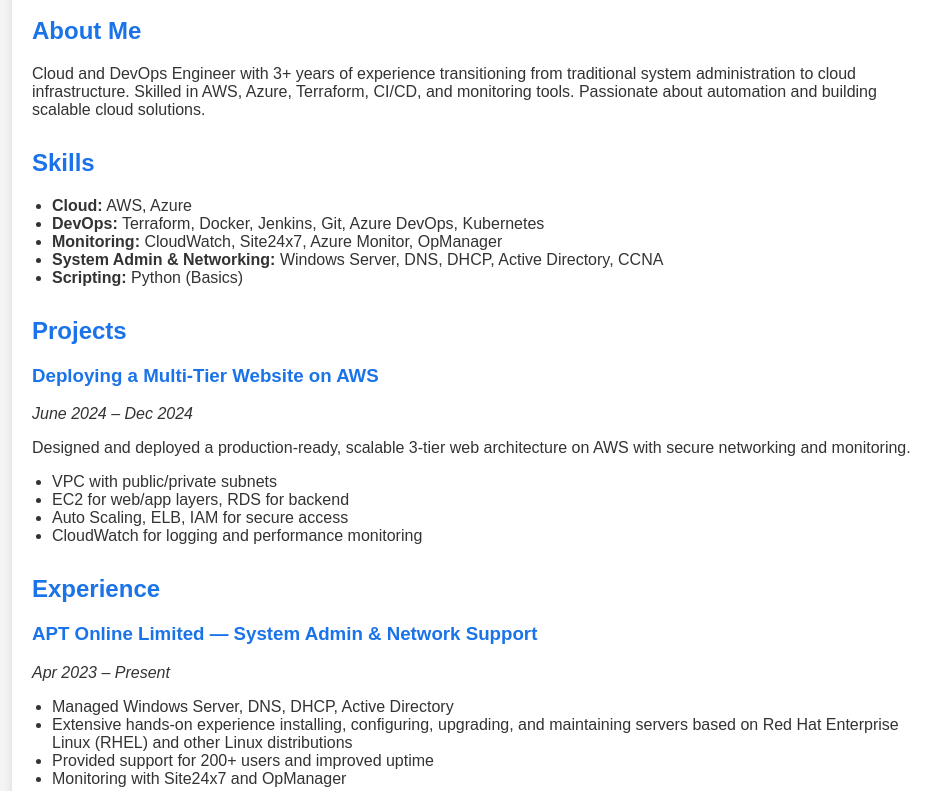
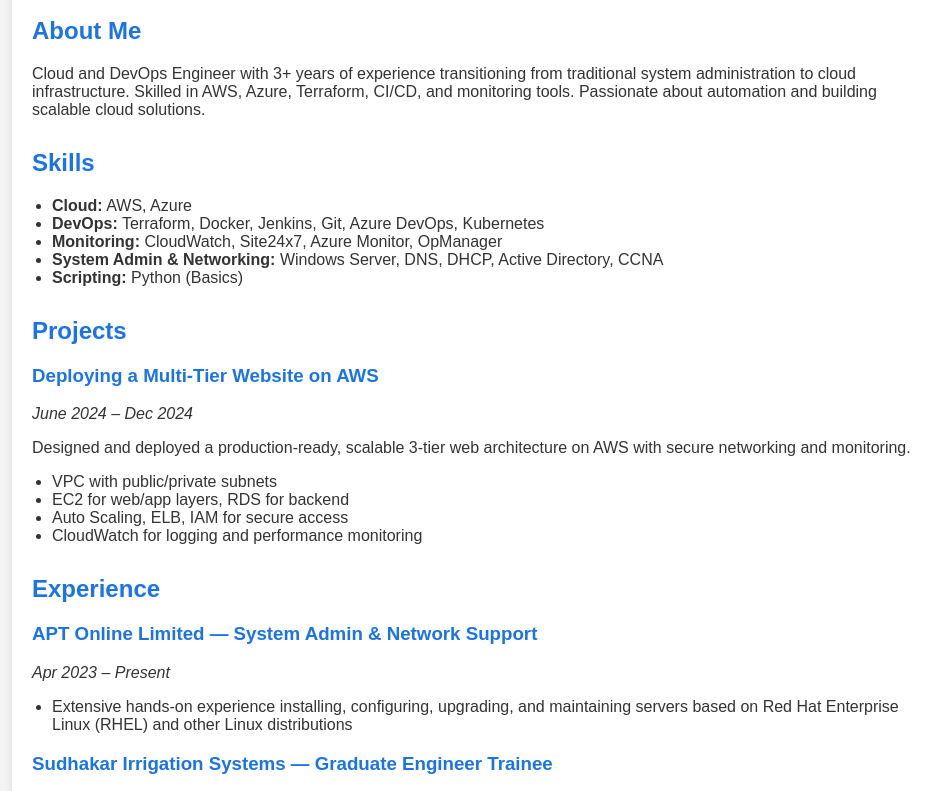
Before and after one commit to Rokkamravi9676/Ravi-Rokkam-Portfolio, a plain HTML site: page index.html in a window 1280 px wide. Shown: the part 161-952 px from the top of the page, without its empty margins (158-1099 px from the left). Drawn offline with Linux system fonts and the light colour scheme.

Commit message:
Update index.html
Changes done

```diff
--- a/index.html
+++ b/index.html
@@ -74,10 +74,7 @@
       <h3>APT Online Limited — System Admin & Network Support</h3>
       <p><em>Apr 2023 – Present</em></p>
       <ul>
-        <li>Managed Windows Server, DNS, DHCP, Active Directory</li>
         <li>Extensive hands-on experience installing, configuring, upgrading, and maintaining servers based on Red Hat Enterprise Linux (RHEL) and other Linux distributions</li>
-        <li>Provided support for 200+ users and improved uptime</li>
-        <li>Monitoring with Site24x7 and OpManager</li>
       </ul>
 
       <h3>Sudhakar Irrigation Systems — Graduate Engineer Trainee</h3>
```
